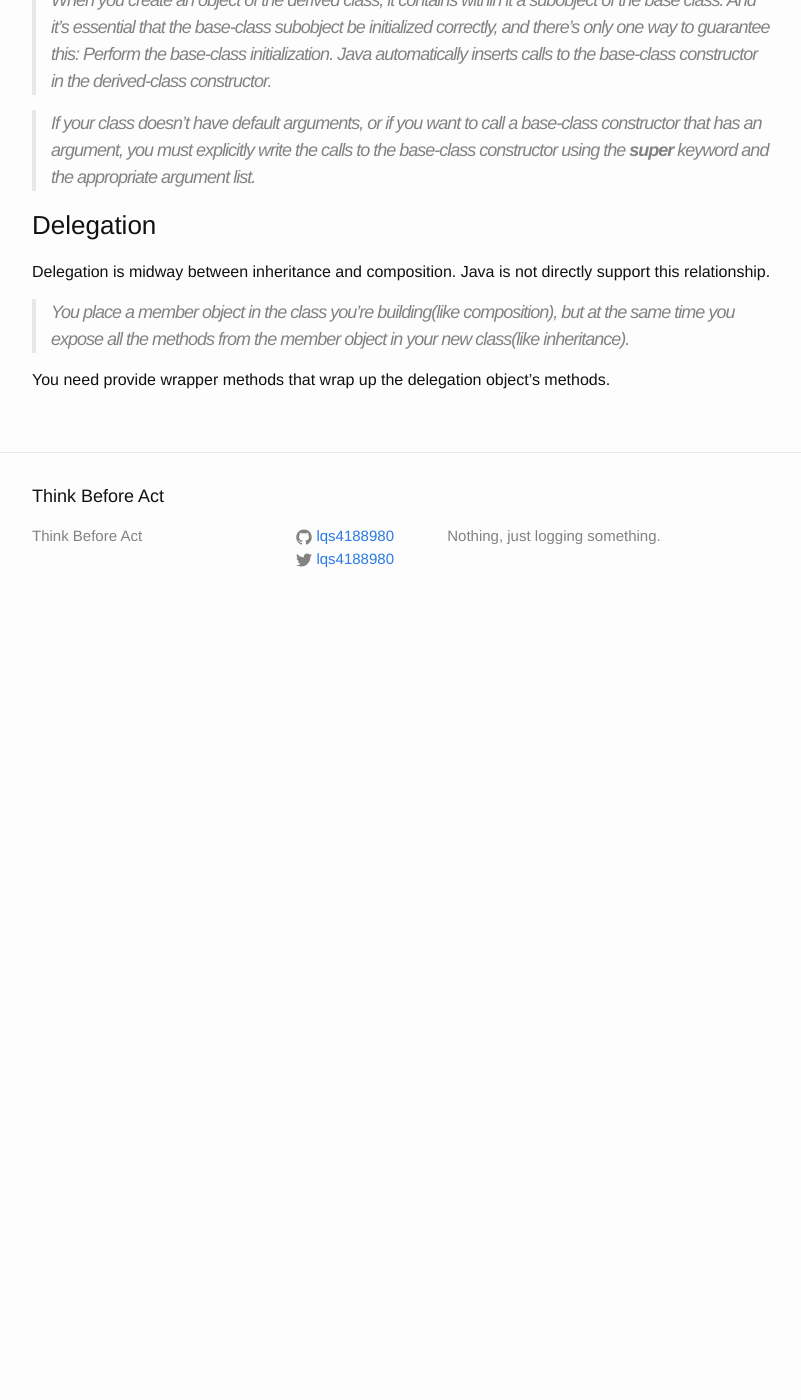
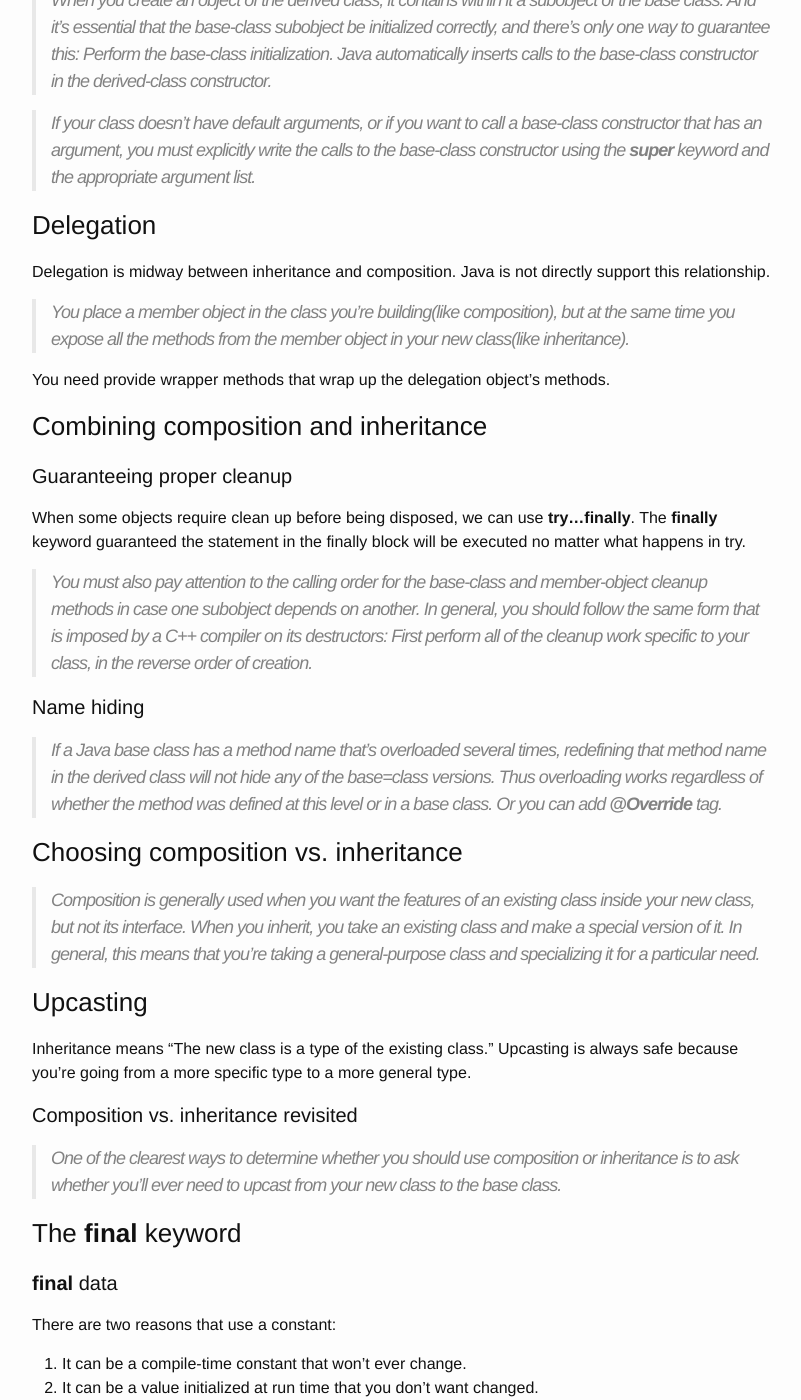
Before and after one commit to lqs4188980/lqs4188980.github.io, a Jekyll site: the page built from _posts/2015-01-16-thinking-in-java-reading-notes.markdown, in a window 1280 px wide and 1400 px high, scrolled down 6059 px. Shown: the whole window, without its empty margins (238-1039 px from the left). Built offline with Jekyll 4.4.1, drawn with Linux system fonts in a browser that asks for light colours; before the commit the page ends 6689 px from its top, so only the background shows below that; some of the changed text lies outside the part shown.

Commit message:
update post

```diff
--- a/_posts/2015-01-16-thinking-in-java-reading-notes.markdown
+++ b/_posts/2015-01-16-thinking-in-java-reading-notes.markdown
@@ -210,3 +210,67 @@ Delegation is midway between inheritance and composition. Java is not directly s
 > You place a member object in the class you're building(like composition), but at the same time you expose all the methods from the member object in your new class(like inheritance).
 
 You need provide wrapper methods that wrap up the delegation object's methods.
+
+###Combining composition and inheritance
+
+####Guaranteeing proper cleanup
+When some objects require clean up before being disposed, we can use **try...finally**. The **finally** keyword guaranteed the statement in the finally block will be executed no matter what happens in try.
+
+> You must also pay attention to the calling order for the base-class and member-object cleanup methods in case one subobject depends on another. In general, you should follow the same form that is imposed by a C++ compiler on its destructors: First perform all of the cleanup work specific to your class, in the reverse order of creation.
+
+####Name hiding
+
+> If a Java base class has a method name that's overloaded several times, redefining that method name in the derived class will not hide any of the base=class versions. Thus overloading works regardless of whether the method was defined at this level or in a base class.	Or you can add **@Override** tag.
+
+###Choosing composition vs. inheritance
+
+> Composition is generally used when you want the features of an existing class inside your new class, but not its interface.
+	When you inherit, you take an existing class and make a special version of it. In general, this means that you're taking a general-purpose class and specializing it for a particular need.
+
+###Upcasting
+
+Inheritance means "The new class is a type of the existing class." Upcasting is always safe because you're going from a more specific type to a more general type.
+
+####Composition vs. inheritance revisited
+
+> One of the clearest ways to determine whether you should use composition or inheritance is to ask whether you'll ever need to upcast from your new class to the base class.
+
+###The **final** keyword
+
+####**final** data
+
+There are two reasons that use a constant:
+
+1. It can be a compile-time constant that won't ever change.
+2. It can be a value initialized at run time that you don't want changed.
+
+In Java, the compile-time constant must be primitives and are expressed with the final keyword. A value must be given at the time of definition of such a constant.
+
+A field that is both static and final has only one piece of storage that cannot be changed.
+
+When **final** is used with object references, **final** makes the reference a constant. Once the reference s initialized to an object, it can never be changed to point to another object. This restriction includes arrays.
+
+> Java allows the creation of blank finals, which are fields that are declared as final but are not given an initialization value. In all cases the blank final must be initialized before it is used, and the compiler ensures this. You can either initialize final fields at definition or in constructors.
+
+Java allows you to make arguments **final** by declaring them as **final** in the argument list. This means that inside the method you cannot change what the argument reference points to.
+
+####**final** method
+Used for prevent overriding.
+
+#####**final** and **private**
+> Any **private** methods in a class are implicitly **final**. But you can override **private** method.
+
+> "Overriding" can only occur if something is part of the base-class interface. That is, you must be able to upcast an object to its base type and call the same method. If a method is private, it isn't part of the base-class interface. You haven't overridden the method; you've just created a new method.
+
+####**final** classes
+A **final** class cannot be inherited. The fields of a final class can be final or not. All methods in a **final** class are implicitly **final**.
+
+###Initialization and class loading
+
+####Initialization with inheritance
+
+1. When class loading, all the static fields are initialized. First the base-class, second the derived class.
+2. Then code start from main.	All the primitives in this object are set to their default values and the object references are set to null.
+3. Initialize an inherited class instance, first call base-class constructor.
+4. All the instance fields in inherited class are initialized
+5. Execute the rest of derived constructor.
```
